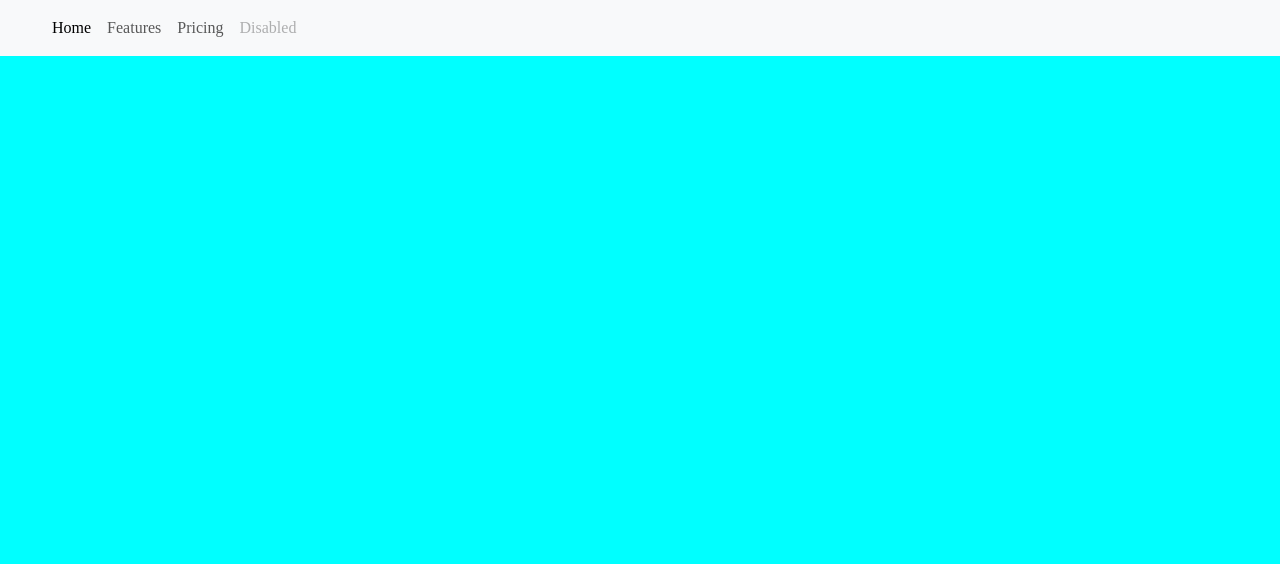
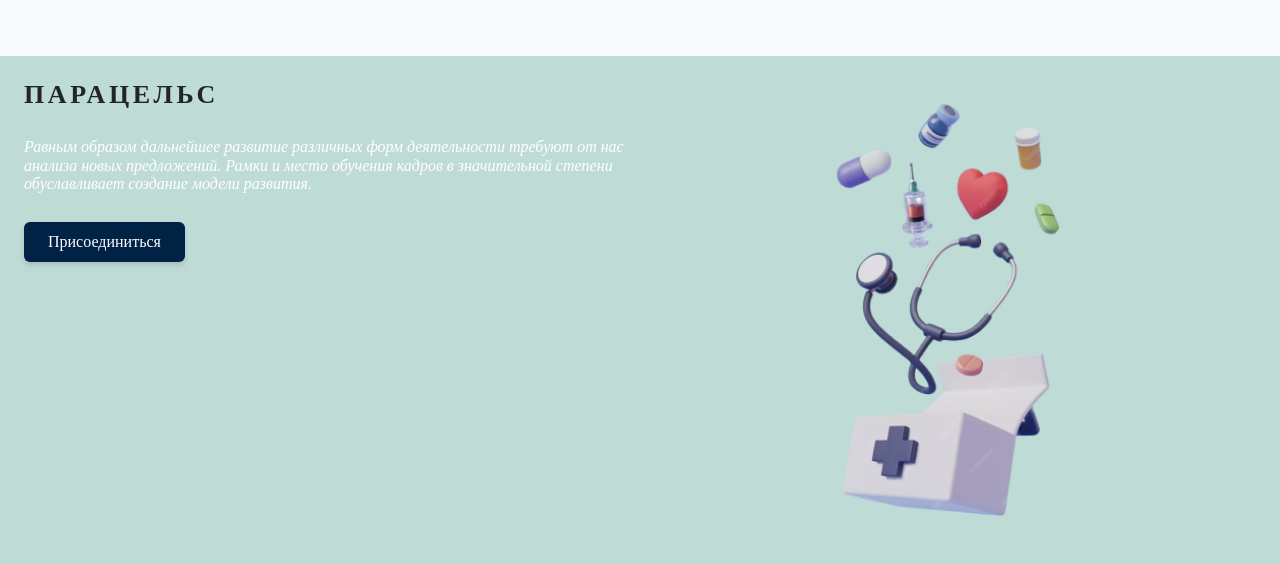
Before and after one commit to ekatfil/paracelsus, a Django app: page / in a window 1280 px wide. Shown: the top 564 px of the page. Run offline with Django 3.2, Linux system fonts and the light colour scheme; style sheets or scripts are compiled from the project's sources; some libraries are stand-ins or nearby versions; some web fonts are replaced.

Commit message:
add index, registration, login pages

```diff
--- a/assets/styles.scss
+++ b/assets/styles.scss
@@ -26,6 +26,41 @@ li {
   background-color: red;
 }
 
-html {
-  background-color: aqua;
+body {
+  background-color: #BFDBD6;
 }
+
+.title {
+  font-size: 1.625rem;
+  font-style: normal;
+  font-weight: 800;
+  line-height: normal;
+  letter-spacing: 0.2275rem;
+}
+
+.sub-text {
+  font-size: 1rem;
+  font-style: italic;
+  font-weight: 400;
+  line-height: 116.688%;
+}
+
+.join-btn {
+  background-color: #002245;
+  border-radius: 0.625rem;
+  font-size: 1rem;
+  font-weight: 500;
+  text-transform: capitalize;
+}
+
+.reg-input {
+  border: 1px solid #C1D8ED;
+}
+
+.reg-btn {
+  background-color: #758481;
+  border-radius: 0.625rem;
+  font-size: 1rem;
+  font-weight: 500;
+  text-transform: capitalize;
+}
--- a/main/templates/main/base.html
+++ b/main/templates/main/base.html
@@ -7,6 +7,7 @@
           content="width=device-width" />
     <title>{{ title }}</title>
     <link rel="stylesheet" href="{% sass_src "styles.scss" %}" type="text/css" media="all">
+    <script src="https://cdn.tailwindcss.com"></script>
   </head>
   <body>
     {% block content %}{% endblock %}
--- a/main/templates/main/index.html
+++ b/main/templates/main/index.html
@@ -1,8 +1,23 @@
 {% extends "main/base.html" %}
+{% load static %}
+
 
 {% block content %}
 
 {% include "main/includes/header.html" %}
 
+<div class="flex w-full flex-col md:flex-row p-4">
+    <div class="flex flex-col w-full md:w-1/2">
+        <h1 class="title uppercase mb-7">ПАРАЦЕЛЬС</h1>
+        <p class="sub-text text-white mb-7">Равным образом дальнейшее развитие различных форм деятельности требуют от нас анализа новых предложений. Рамки и место обучения кадров в значительной степени обуславливает создание модели развития.</p>
+        <div class="flex w-1/2">
+            <a href="{% url "main:registration" %}"class="join-btn text-white px-4 py-2 rounded-md drop-shadow-md font-medium">Присоединиться</a>
+        </div>
+    </div>
+    <div class="flex w-full md:w-1/2 justify-center place-items-center">
+        <img src="{% static "img/main.png" %}" alt="">
+    </div>
+</div>
+
 
 {% endblock %}
--- a/main/urls.py
+++ b/main/urls.py
@@ -6,4 +6,6 @@ app_name = "main"
 
 urlpatterns = [
     path("", main.index, name="index"),
+    path("/registration", main.registration, name="registration"),
+    path("/login", main.login, name="login"),
 ]
--- a/main/views.py
+++ b/main/views.py
@@ -8,3 +8,15 @@ def index(request):
         "title": "Paracelsus",
     }
     return render(request, "main/index.html", content)
+
+def registration(request):
+    content = {
+        "title": "Регистрация",
+    }
+    return render(request, "main/registration.html", content)
+
+def login(request):
+    content = {
+        "title": "Вход",
+    }
+    return render(request, "main/login.html", content)
```
Also changed, not shown: main/templates/main/login.html (added, +33 -0 lines), main/templates/main/registration.html (added, +32 -0 lines), assets/styles.css, static/img/main.png (added), 1 other file.
